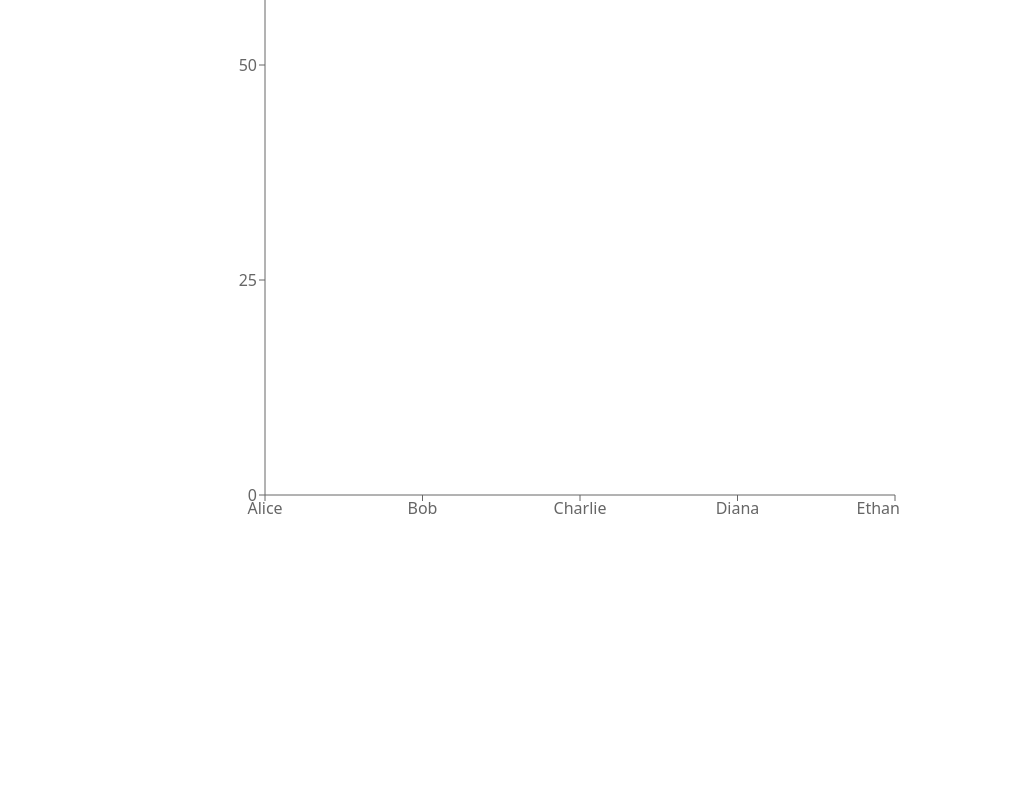
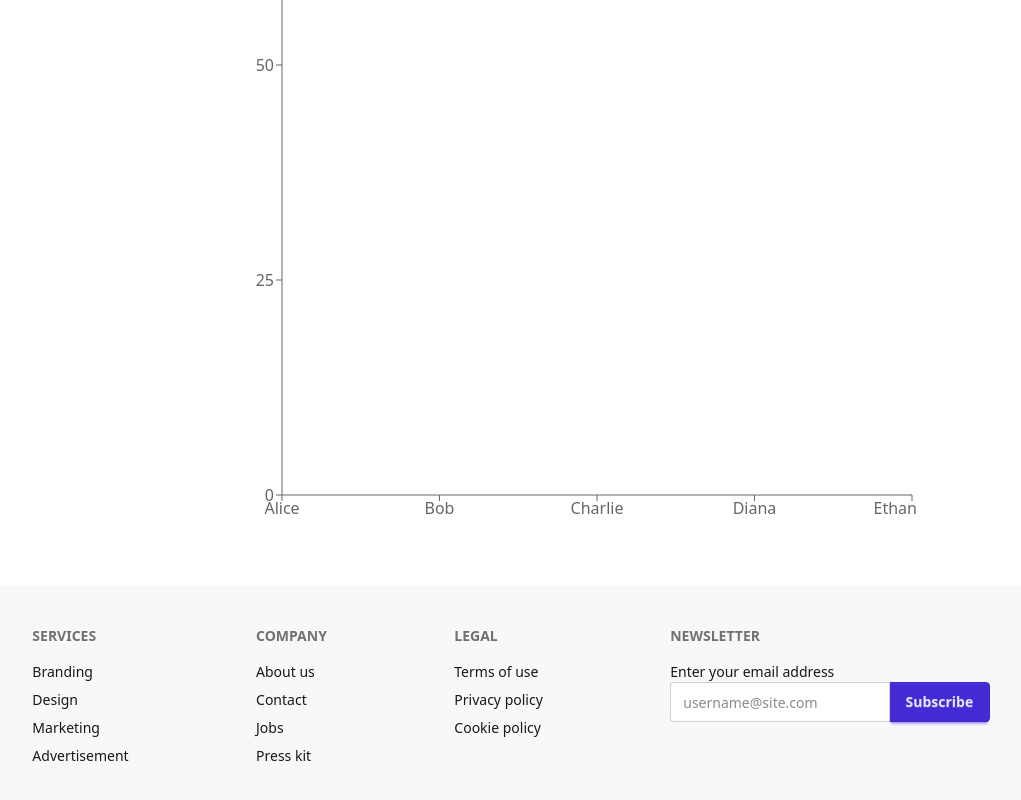
Before and after one commit to Amitkumersarkar/Fit-Zone, a React (Vite) app: page / in a window 1280 px wide. Shown: the part 1556-2356 px from the top of the page, without its empty margins (73-1094 px from the left). Before the commit the page ends 2114 px from the top, so only its background shows below. Built offline with nearby package versions, Linux system fonts and the light colour scheme.

Commit message:
added new updated file

```diff
--- a/package.json
+++ b/package.json
@@ -11,6 +11,7 @@
   },
   "dependencies": {
     "@tailwindcss/vite": "^4.1.4",
+    "axios": "^1.9.0",
     "prop-types": "^15.8.1",
     "react": "^19.0.0",
     "react-dom": "^19.0.0",
--- a/src/App.jsx
+++ b/src/App.jsx
@@ -1,4 +1,5 @@
 import './App.css'
+import Footer from './components/Footer/Footer'
 import Navbar from './components/Header/Navbar'
 import PriceOptions from './components/PriceOptions/PriceOptions'
 import LChart from './LineChart/LChart'
@@ -11,6 +12,7 @@
       <Navbar></Navbar>
       <PriceOptions></PriceOptions>
       <LChart></LChart>
+      <Footer></Footer>
     </div>
 
 
--- a/src/LineChart/LChart.jsx
+++ b/src/LineChart/LChart.jsx
@@ -10,7 +10,7 @@
 
 
     return (
-        <div className='w-8/12 mx-auto  mt-10 p-4'>
+        <div className='flex justify-center  mt-10 p-4'>
             <LineChart width={700} height={900} data={students}>
                 <XAxis dataKey="name" />
                 <YAxis />
--- /dev/null
+++ b/src/components/Footer/Footer.jsx
@@ -0,0 +1,42 @@
+
+const Footer = () => {
+    return (
+        <footer className="footer sm:footer-horizontal bg-base-200 text-base-content mt-10 p-10">
+            <nav>
+                <h6 className="footer-title">Services</h6>
+                <a className="link link-hover">Branding</a>
+                <a className="link link-hover">Design</a>
+                <a className="link link-hover">Marketing</a>
+                <a className="link link-hover">Advertisement</a>
+            </nav>
+            <nav>
+                <h6 className="footer-title">Company</h6>
+                <a className="link link-hover">About us</a>
+                <a className="link link-hover">Contact</a>
+                <a className="link link-hover">Jobs</a>
+                <a className="link link-hover">Press kit</a>
+            </nav>
+            <nav>
+                <h6 className="footer-title">Legal</h6>
+                <a className="link link-hover">Terms of use</a>
+                <a className="link link-hover">Privacy policy</a>
+                <a className="link link-hover">Cookie policy</a>
+            </nav>
+            <form>
+                <h6 className="footer-title">Newsletter</h6>
+                <fieldset className="w-80">
+                    <label>Enter your email address</label>
+                    <div className="join">
+                        <input
+                            type="text"
+                            placeholder="username@site.com"
+                            className="input input-bordered join-item" />
+                        <button className="btn btn-primary join-item">Subscribe</button>
+                    </div>
+                </fieldset>
+            </form>
+        </footer>
+    );
+};
+
+export default Footer;
```
Also changed, not shown: 1 other file (tests, documents, lock files or other folders).
